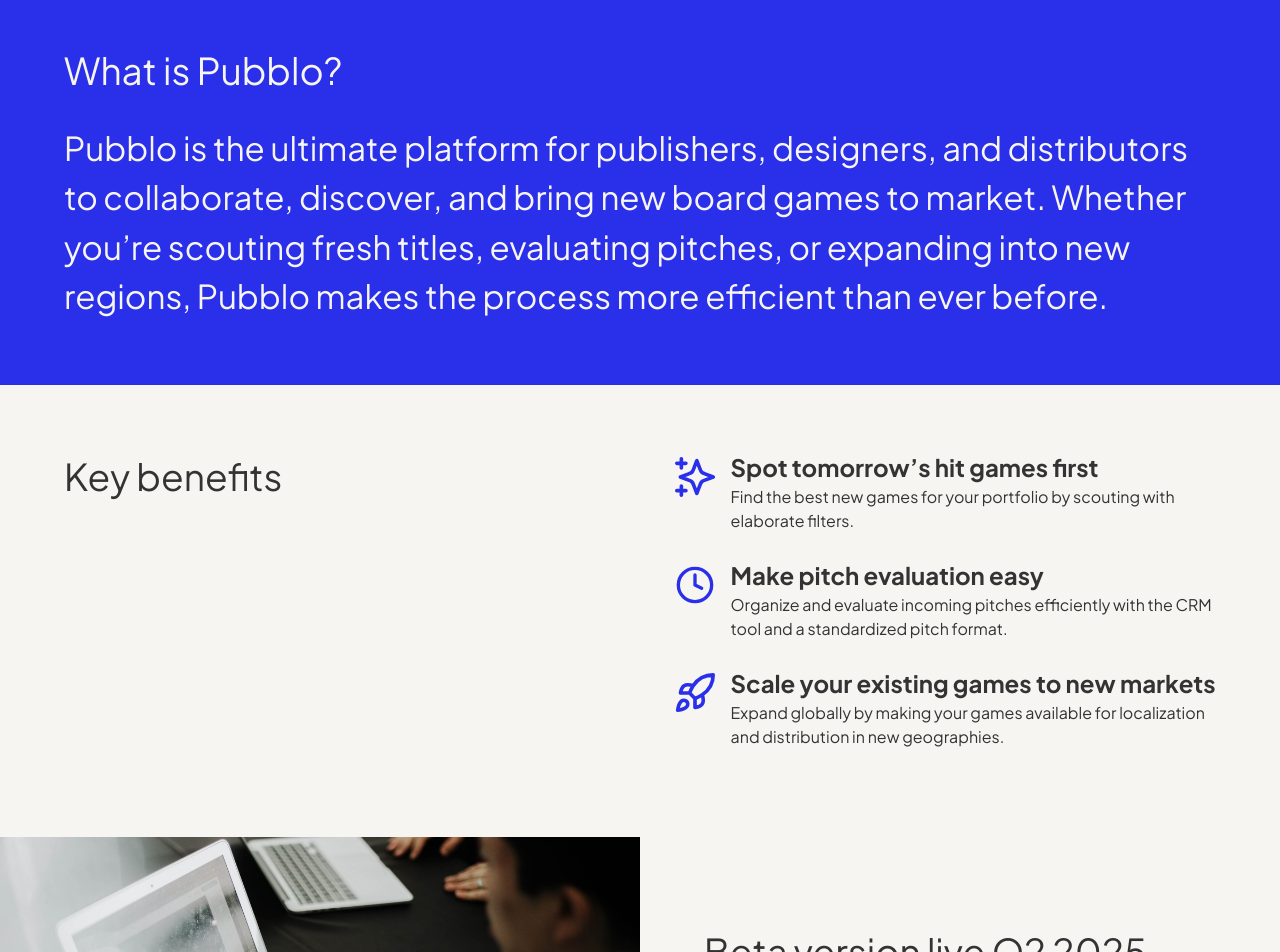
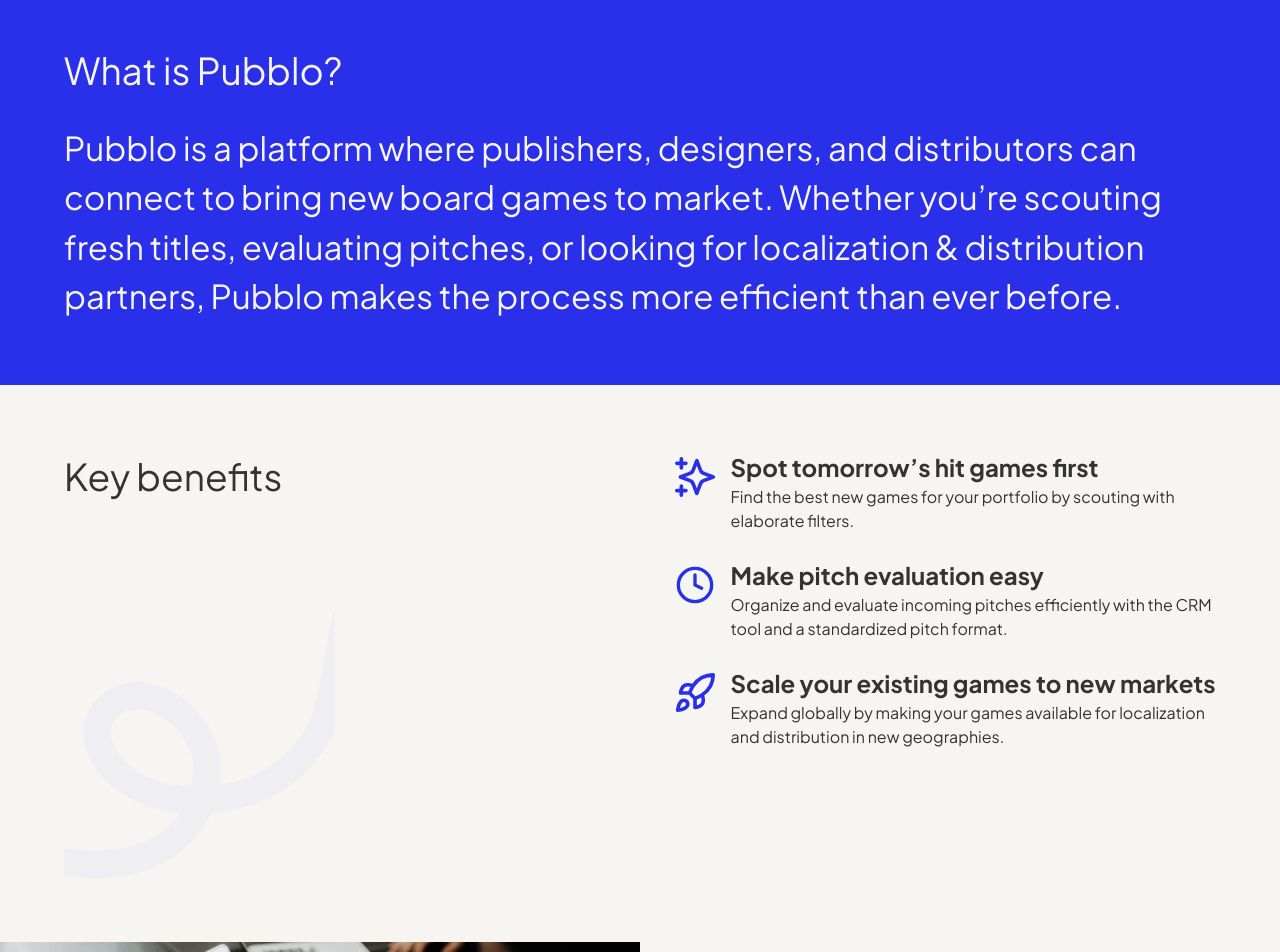
Before and after one commit to pubblo-com/homepage, a React (Create React App) app: page / in a window 1280 px wide. Shown: the part 300-1252 px from the top of the page. Built offline with nearby package versions, Linux system fonts and the light colour scheme.

Commit message:
added curly line image

```diff
--- a/src/components/USPComponent.js
+++ b/src/components/USPComponent.js
@@ -2,6 +2,7 @@ import React from 'react';
 import styled from 'styled-components';
 import { spacing, breakpoints } from '../styles/tokens';
 import ListComponent from './ListComponent';
+import backgroundImage from '../assets/curly-line.svg';
 
 const USPSection = styled.section`
   width: 100%;
@@ -52,12 +53,25 @@ const RightSide = styled.div`
   }
 `;
 
+const ImageSection = styled.div`
+  width: 50%;
+  height: 350px;
+  background: url(${backgroundImage}) center/cover no-repeat;
+  position: relative;
+
+  @media (max-width: ${breakpoints.tablet}) {
+    width: 100%;
+    height: 250px;
+  }
+`;
+
 const USPComponent = ({ headline, usps, backgroundcolor, textcolor }) => {
   return (
     <USPSection backgroundcolor={backgroundcolor}>
       <USPContent>
         <LeftSide textColor={textcolor}>
           <h2>{headline}</h2>
+          <ImageSection />
         </LeftSide>
 
         <RightSide>
--- a/src/pages/HomePage.js
+++ b/src/pages/HomePage.js
@@ -82,7 +82,7 @@ const HomePage = () => {
       />
       <BigMessageComponent
         headline='What is Pubblo?'
-        text='Pubblo is the ultimate platform for publishers, designers, and distributors to collaborate, discover, and bring new board games to market. Whether you’re scouting fresh titles, evaluating pitches, or expanding into new regions, Pubblo makes the process more efficient than ever before.'
+        text='Pubblo is a platform where publishers, designers, and distributors can connect to bring new board games to market. Whether you’re scouting fresh titles, evaluating pitches, or looking for localization & distribution partners, Pubblo makes the process more efficient than ever before.'
         backgroundcolor={colors.primary}
         textcolor={colors.background}
       />
```
Also changed, not shown: src/assets/curly-line.svg (added).
